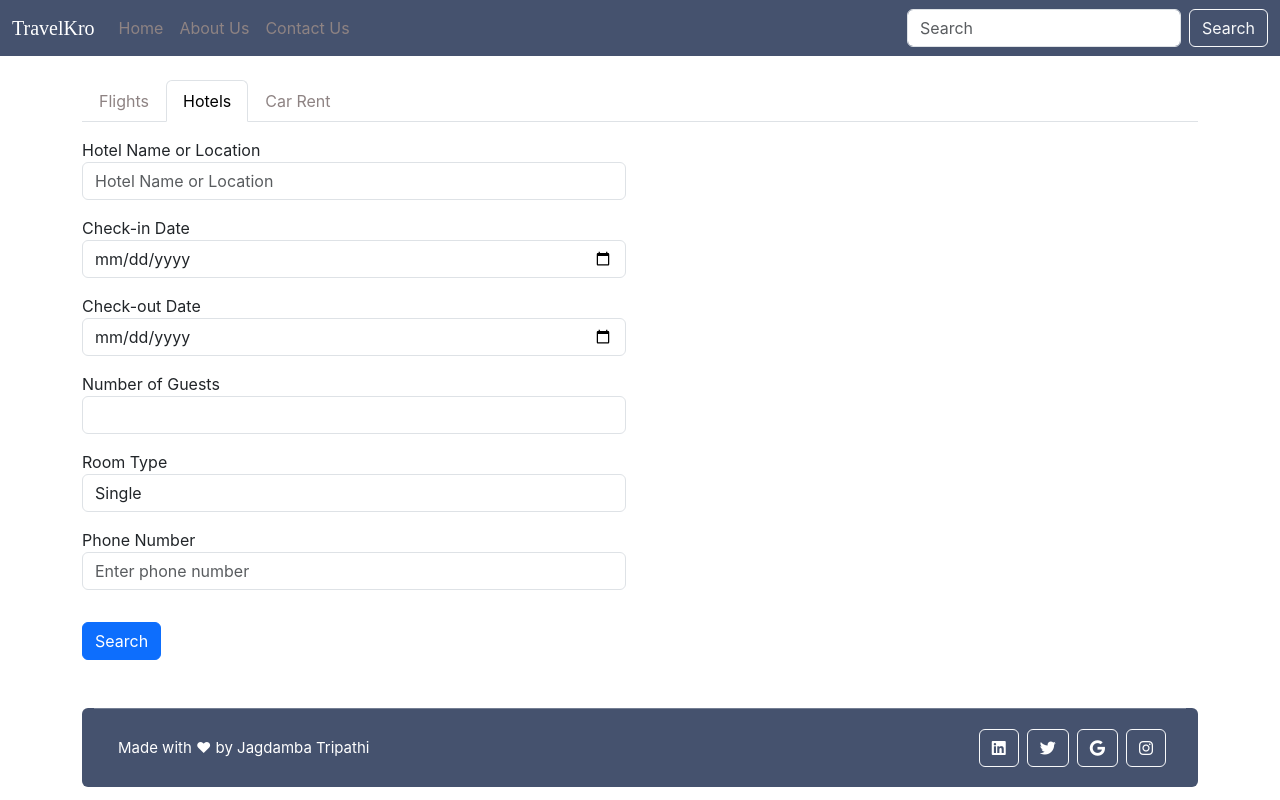
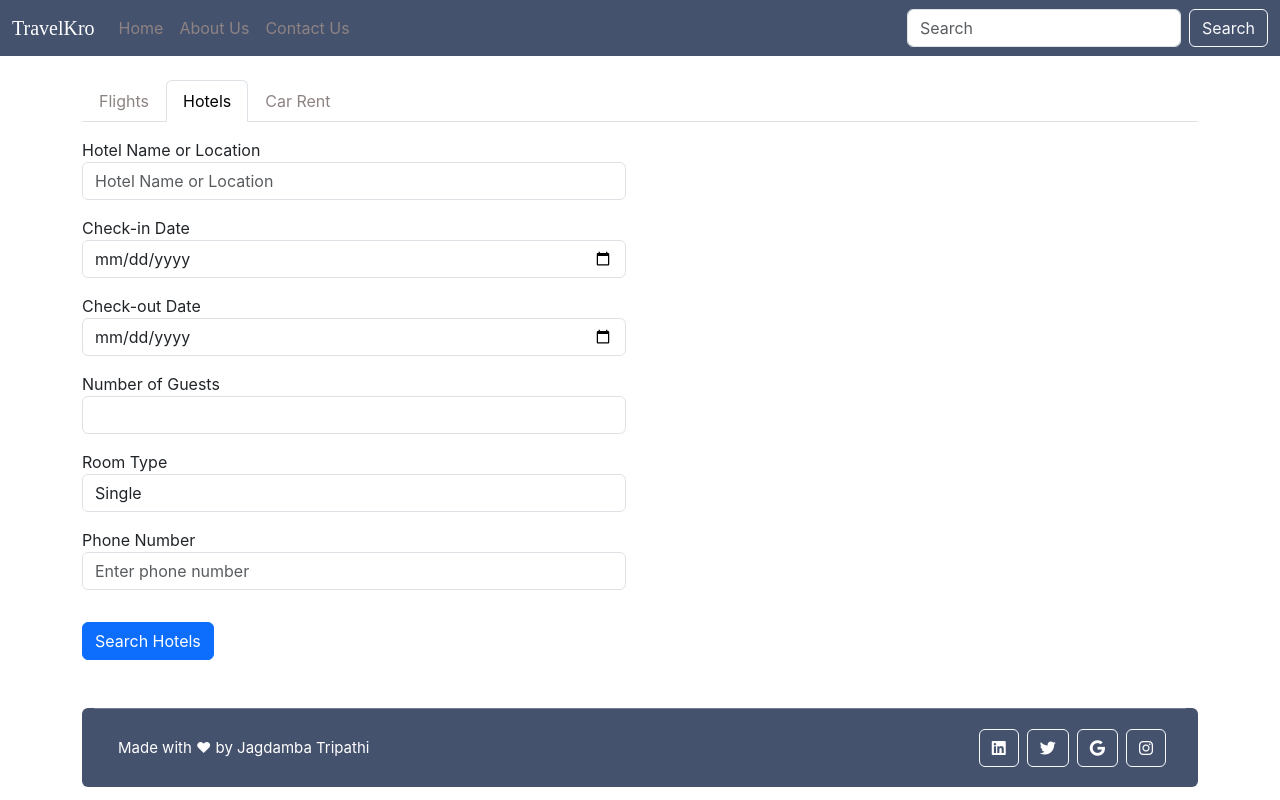
Before and after one commit to jagdtri2003/my-app, a React (Create React App) app: page / in a window 1280 px wide. Both pictures are taken after a click on the tab "Hotels". Built offline with nearby package versions, Linux system fonts and the light colour scheme; a web font is replaced by a local one.

Commit message:
Update Hotel.js

```diff
--- a/src/components/Hotel.js
+++ b/src/components/Hotel.js
@@ -169,7 +169,7 @@ export default function Hotel() {
           </div>
         </div>
         <button type="submit" className="btn btn-primary my-3">
-            Search
+            Search Hotels
         </button>
       </form>
     </div>
```
